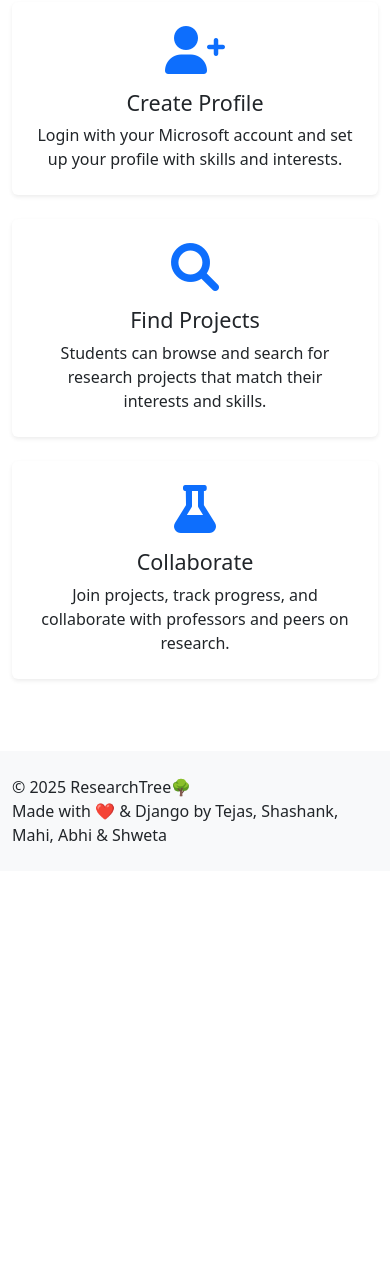
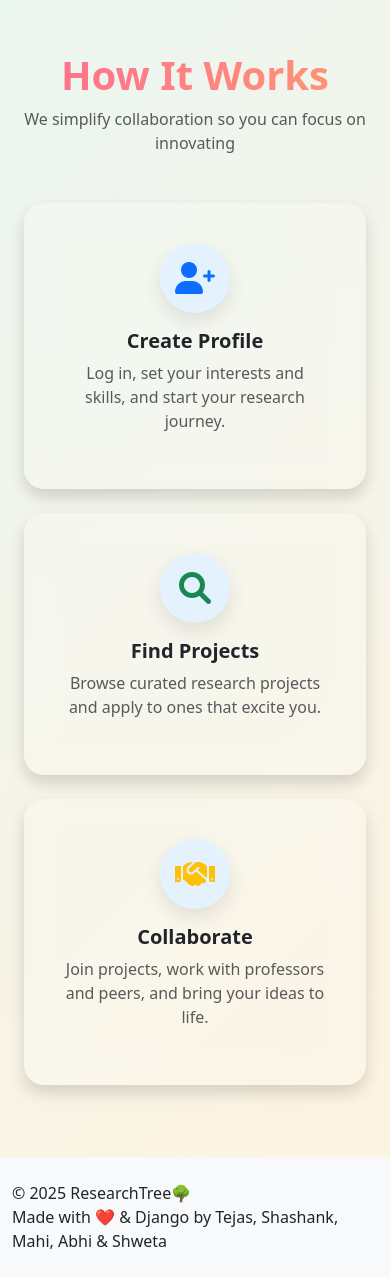
Before and after one commit to tejas2510/researchtree, a Django app: page / in a window 390 px wide; the page is wider, and only the part inside the window is pictured. Shown: the part 957-2234 px from the top of that part. Before the commit the page ends 1800 px from the top of that part, so only its background shows below. Run offline with Django 5.2, Linux system fonts and the light colour scheme.

Commit message:
Update home.html

```diff
--- a/templates/home.html
+++ b/templates/home.html
@@ -3,24 +3,104 @@
 {% block title %}ResearchTree - Home{% endblock %}
 
 {% block content %}
+<style>
+    body {
+        background: linear-gradient(135deg, #e0f7fa, #fff3e0);
+    }
+
+    .hero-section {
+        min-height: 85vh;
+        display: flex;
+        align-items: center;
+    }
+
+    .hero-heading {
+        font-size: 3.5rem;
+        font-weight: 800;
+        background: linear-gradient(to right, #3f51b5, #2196f3);
+        -webkit-background-clip: text;
+        -webkit-text-fill-color: transparent;
+    }
+
+    .glass-box {
+        background: rgba(255, 255, 255, 0.2);
+        backdrop-filter: blur(15px);
+        border-radius: 20px;
+        padding: 2.5rem;
+        border: 1px solid rgba(255, 255, 255, 0.3);
+        box-shadow: 0 20px 40px rgba(0, 0, 0, 0.1);
+    }
+
+    .btn-google {
+        background: #ffffff;
+        color: #444;
+        border: 1px solid #ddd;
+        font-weight: 500;
+        display: flex;
+        align-items: center;
+        gap: 10px;
+        padding: 0.6rem 1.2rem;
+        border-radius: 50px;
+        box-shadow: 0 4px 10px rgba(0,0,0,0.1);
+        transition: all 0.3s ease-in-out;
+    }
+
+    .btn-google:hover {
+        transform: scale(1.03);
+        background: #f8f9fa;
+        box-shadow: 0 8px 20px rgba(0,0,0,0.2);
+    }
+
+    .how-it-works-title {
+        font-size: 2.5rem;
+        font-weight: 700;
+        background: linear-gradient(to right, #ff6f91, #ff9671);
+        -webkit-background-clip: text;
+        -webkit-text-fill-color: transparent;
+    }
+
+    .card-icon {
+        width: 70px;
+        height: 70px;
+        background-color: #e3f2fd;
+        border-radius: 50%;
+        display: flex;
+        align-items: center;
+        justify-content: center;
+        margin: 0 auto 1rem;
+        box-shadow: 0 8px 20px rgba(0, 0, 0, 0.1);
+    }
+
+    .hero-img {
+        max-width: 100%;
+        animation: float 4s ease-in-out infinite;
+    }
+
+    @keyframes float {
+        0%, 100% { transform: translateY(0); }
+        50% { transform: translateY(-10px); }
+    }
+</style>
+
+<div class="container hero-section">
     <div class="row align-items-center">
         <div class="col-lg-6">
-        <h1 class="display-4 fw-bold mb-4">ResearchTree🌳</h1>
-        <p class="lead">Connect students and professors for collaborative research projects.</p>
-        <p class="mb-4">This platform facilitates research collaboration by connecting students with professors working on innovative projects across various departments.</p>
+            <div class="glass-box">
+                <h1 class="hero-heading mb-4">ResearchTree 🌳</h1>
+                <p class="lead">Connect students and professors for collaborative research projects across disciplines.</p>
+                <p class="mb-4 text-muted">Discover, apply, collaborate — all on one streamlined platform that brings innovation to life.</p>
 
                 {% if not user.is_authenticated %}
-            <div class="mt-4">
-                <a href="{% url 'account_login' %}" class="btn btn-primary btn-lg me-2">
-                    <i class="fas fa-sign-in-alt me-2"></i>Login with Microsoft
+                    <div class="mt-4 d-flex flex-column flex-sm-row gap-3">
+                        <a href="{% url 'account_login' %}" class="btn btn-google btn-lg">
+                            <img src="https://www.gstatic.com/firebasejs/ui/2.0.0/images/auth/google.svg" alt="Google Logo" width="20">
+                            Login with Google
                         </a>
-                <a href="{% url 'about' %}" class="btn btn-outline-secondary btn-lg">
-                    <i class="fas fa-info-circle me-2"></i>Learn More
-                </a>
+                        <a href="{% url 'about' %}" class="btn btn-outline-secondary btn-lg">Learn More</a>
                     </div>
                 {% else %}
-            <div class="mt-4">
-                <a href="{% url 'dashboard' %}" class="btn btn-primary btn-lg me-2">
+                    <div class="mt-4 d-flex flex-column flex-sm-row gap-3">
+                        <a href="{% url 'dashboard' %}" class="btn btn-primary btn-lg">
                             <i class="fas fa-tachometer-alt me-2"></i>Go to Dashboard
                         </a>
                         <a href="{% url 'project_list' %}" class="btn btn-outline-secondary btn-lg">
@@ -29,49 +109,45 @@
                     </div>
                 {% endif %}
             </div>
-    <div class="col-lg-6 mt-4 mt-lg-0">
-        <img src="https://cdn-icons-png.flaticon.com/512/8878/8878374.png" alt="Research Collaboration" class="">
         </div>
-</div>
-
-<div class="row mt-5 pt-4">
-    <div class="col-12 text-center mb-4">
-        <h2 class="fw-bold">How It Works</h2>
-        <p class="text-muted">Our platform simplifies collaboration between professors and students</p>
-    </div>
-
-    <div class="col-md-4 mb-4">
-        <div class="card h-100 border-0 shadow-sm">
-            <div class="card-body text-center p-4">
-                <div class="icon-box mb-3">
-                    <i class="fas fa-user-plus fa-3x text-primary"></i>
-                </div>
-                <h3 class="h4 card-title">Create Profile</h3>
-                <p class="card-text">Login with your Microsoft account and set up your profile with skills and interests.</p>
+        <div class="col-lg-6 text-center mt-4 mt-lg-0">
+            <img src="https://cdn-icons-png.flaticon.com/512/8878/8878374.png" alt="Research Collaboration" class="hero-img" style="width: 80%;">
         </div>
     </div>
 </div>
 
+<div class="container mt-5 pt-4">
+    <div class="text-center mb-5">
+        <h2 class="how-it-works-title">How It Works</h2>
+        <p class="text-muted">We simplify collaboration so you can focus on innovating</p>
+    </div>
+
+    <div class="row">
         <div class="col-md-4 mb-4">
-        <div class="card h-100 border-0 shadow-sm">
-            <div class="card-body text-center p-4">
-                <div class="icon-box mb-3">
-                    <i class="fas fa-search fa-3x text-primary"></i>
+            <div class="card h-100 border-0 shadow glass-box text-center">
+                <div class="card-icon">
+                    <i class="fas fa-user-plus fa-2x text-primary"></i>
                 </div>
-                <h3 class="h4 card-title">Find Projects</h3>
-                <p class="card-text">Students can browse and search for research projects that match their interests and skills.</p>
+                <h3 class="h5 fw-bold">Create Profile</h3>
+                <p class="text-muted">Log in, set your interests and skills, and start your research journey.</p>
             </div>
         </div>
+        <div class="col-md-4 mb-4">
+            <div class="card h-100 border-0 shadow glass-box text-center">
+                <div class="card-icon">
+                    <i class="fas fa-search fa-2x text-success"></i>
                 </div>
-
+                <h3 class="h5 fw-bold">Find Projects</h3>
+                <p class="text-muted">Browse curated research projects and apply to ones that excite you.</p>
+            </div>
+        </div>
         <div class="col-md-4 mb-4">
-        <div class="card h-100 border-0 shadow-sm">
-            <div class="card-body text-center p-4">
-                <div class="icon-box mb-3">
-                    <i class="fas fa-flask fa-3x text-primary"></i>
+            <div class="card h-100 border-0 shadow glass-box text-center">
+                <div class="card-icon">
+                    <i class="fas fa-handshake fa-2x text-warning"></i>
                 </div>
-                <h3 class="h4 card-title">Collaborate</h3>
-                <p class="card-text">Join projects, track progress, and collaborate with professors and peers on research.</p>
+                <h3 class="h5 fw-bold">Collaborate</h3>
+                <p class="text-muted">Join projects, work with professors and peers, and bring your ideas to life.</p>
             </div>
         </div>
     </div>
```
Lines whose indentation alone changed are shown as unchanged.
